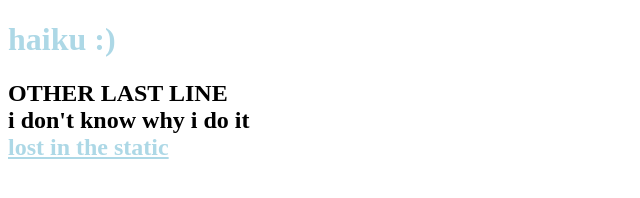
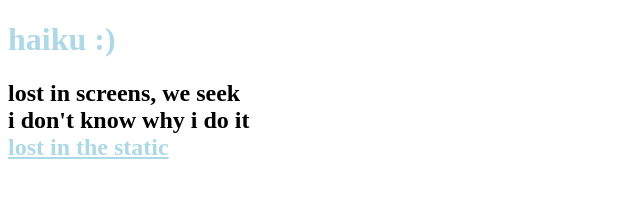
Before and after one commit to anna-riccardi/haiku-MAAD, a plain HTML site: page index.html in a window 1280 px wide. Shown: the whole page, without its empty margins (0-640 px from the left). Drawn offline with Linux system fonts and the light colour scheme.

Commit message:
new line

```diff
--- a/index.html
+++ b/index.html
@@ -10,7 +10,7 @@
 
 <main>
   <h2>
-   OTHER LAST LINE <br> i don't know why i do it <br> <a href="https://josephrivera7.github.io/haiku-project/" style="color: lightblue;">lost in the static</a>
+   lost in screens, we seek<br> i don't know why i do it <br> <a href="https://josephrivera7.github.io/haiku-project/" style="color: lightblue;">lost in the static</a>
   </h2>
 </main>
 
```
